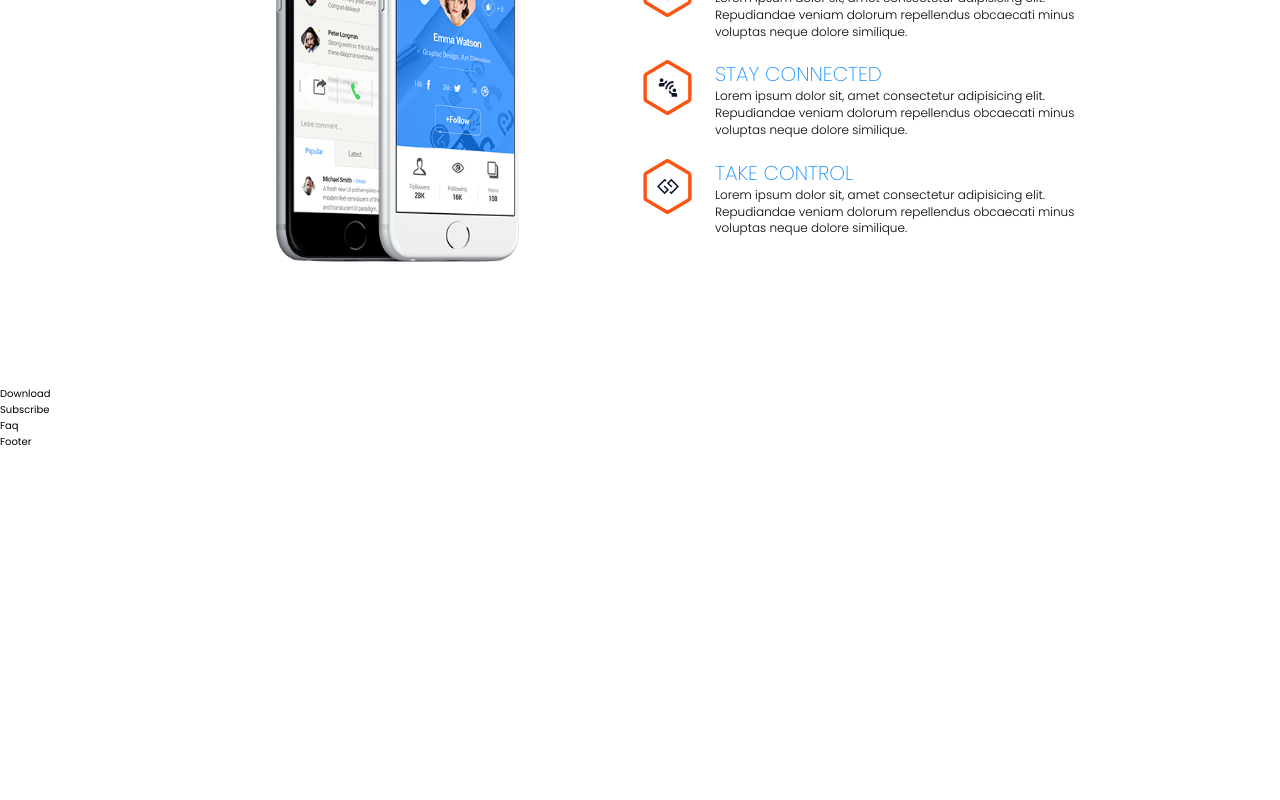
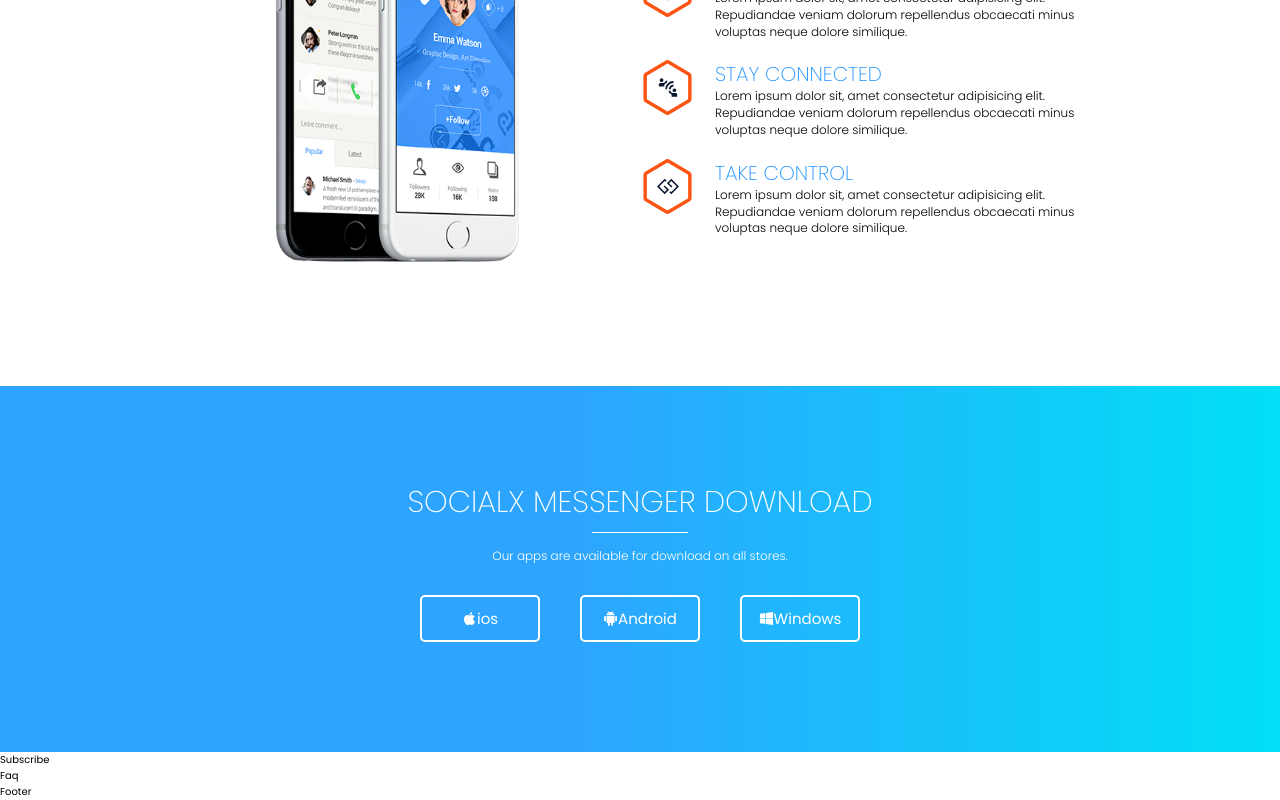
Before and after one commit to ducodedao/SocialX-React, a React (Create React App) app in the folder client/: page / in a window 1280 px wide. Shown: the part 1190-1990 px from the top of the page. Before the commit the page ends 1640 px from the top, so only its background shows below. Built offline with nearby package versions, Linux system fonts and the light colour scheme.

Commit message:
Design Download

```diff
--- a/client/src/components/Download/Download.css
+++ b/client/src/components/Download/Download.css
@@ -0,0 +1,50 @@
+section#download {
+    background: linear-gradient(
+        90deg,
+        rgba(45, 165, 255, 1) 45%,
+        rgba(1, 223, 245, 1) 100%
+    );
+    text-align: center;
+    color: #fff;
+}
+
+.download h2 {
+    font-size: 3rem;
+    font-weight: 200;
+    line-height: 1.4;
+    text-transform: uppercase;
+    margin: 1.5rem 0;
+    position: relative;
+    padding-bottom: 1rem;
+}
+
+.download h2::after {
+    content: "";
+    position: absolute;
+    left: 50%;
+    bottom: 0;
+    width: 10%;
+    height: 1px;
+    background: var(--color-white);
+    transform: translateX(-50%);
+}
+
+.download-icons {
+    display: flex;
+    justify-content: center;
+    align-items: center;
+    margin: 2rem;
+}
+
+.download-icon {
+    margin: 1rem 2rem;
+    border: 2px solid #fff;
+    border-radius: 5px;
+    width: 12rem;
+    display: flex;
+    justify-content: center;
+    align-items: center;
+    padding: 1rem;
+    font-size: 1.5rem;
+    cursor: pointer;
+}
--- a/client/src/components/Download/Download.js
+++ b/client/src/components/Download/Download.js
@@ -1,7 +1,33 @@
 import React from 'react'
+import './Download.css'
+import { FaApple, FaWindows } from 'react-icons/fa'
+import { GrAndroid } from 'react-icons/gr'
+import { IconContext } from 'react-icons'
 
 const Download = () => {
-    return <div>Download</div>
+    return (
+        <section id="download">
+            <div className="container download" data-aos="fade-up">
+                <h2>SocialX messenger download</h2>
+                <p className="u-text-small">
+                    Our apps are available for download on all stores.
+                </p>
+                <IconContext.Provider value={{ size: '15' }}>
+                    <div className="download-icons">
+                        <div className="download-icon">
+                            <FaApple /> <p>ios</p>
+                        </div>
+                        <div className="download-icon">
+                            <GrAndroid /> <p>Android</p>
+                        </div>
+                        <div className="download-icon">
+                            <FaWindows /> <p>Windows</p>
+                        </div>
+                    </div>
+                </IconContext.Provider>
+            </div>
+        </section>
+    )
 }
 
 export default Download
```
